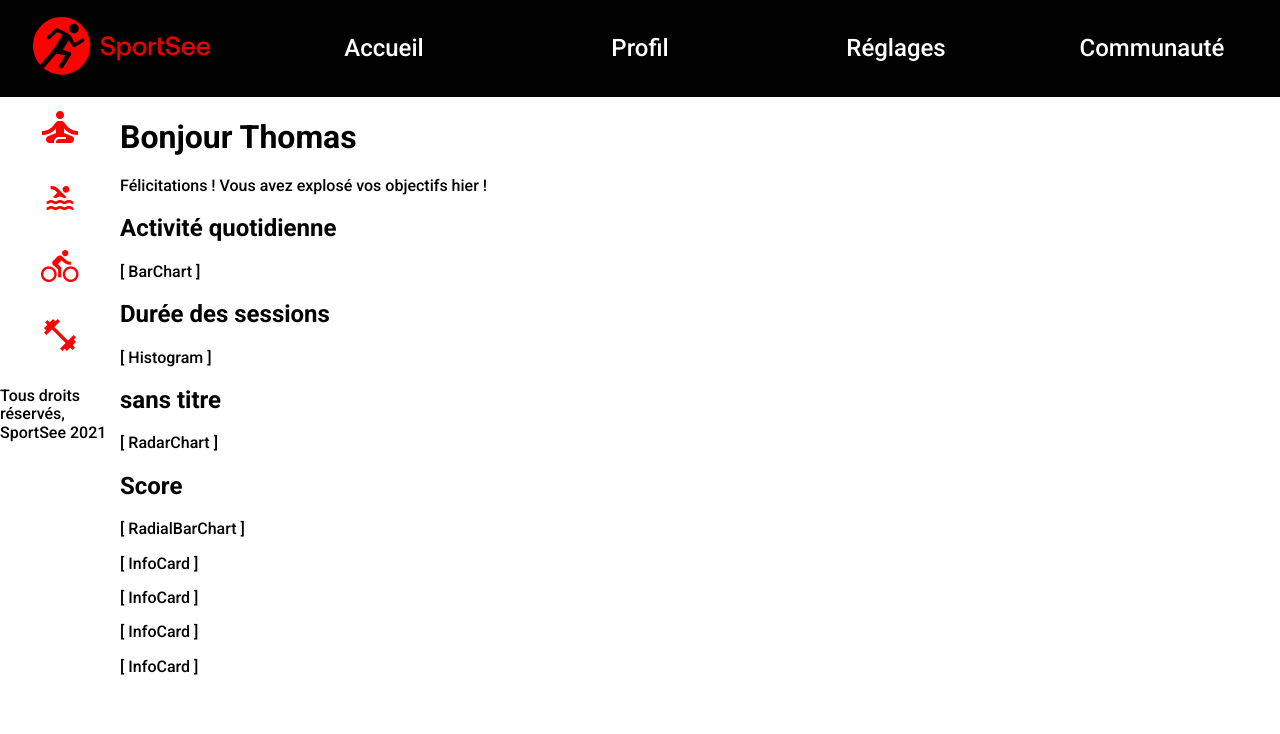
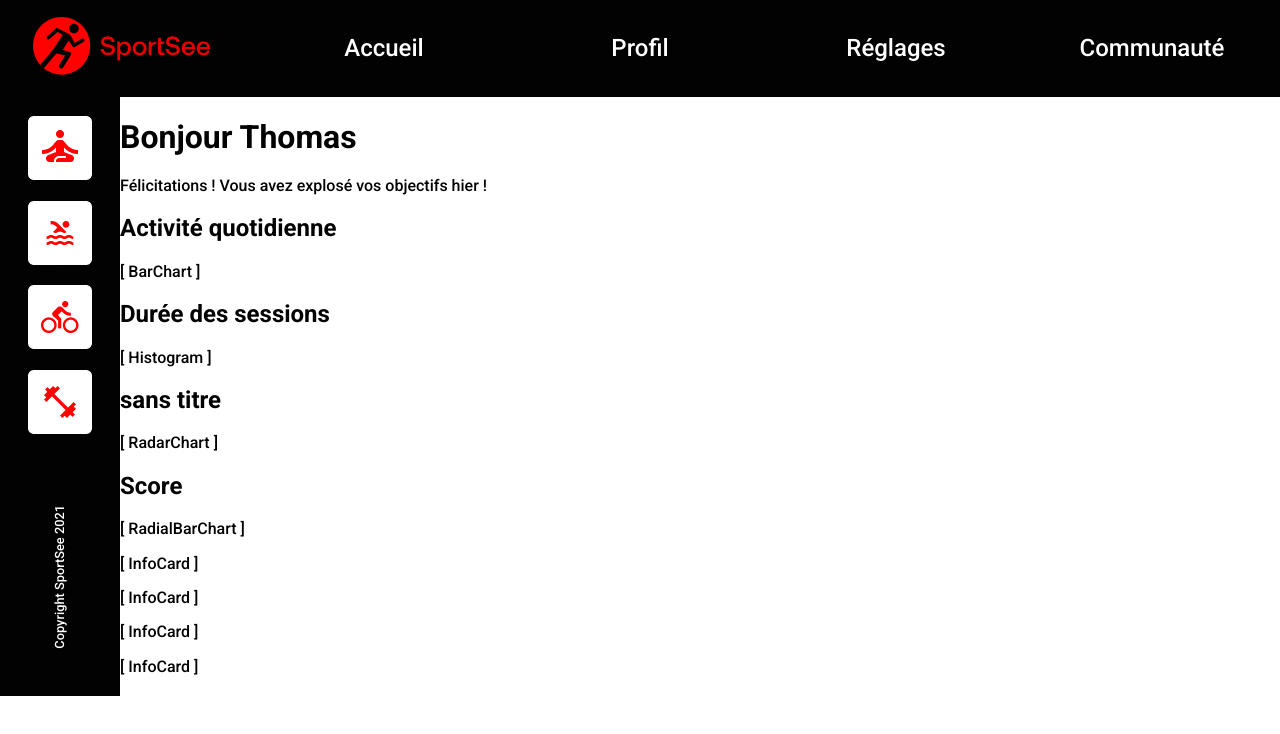
Before and after one commit to logic-fabric/sportsee, a React (Create React App) app: page / in a window 1280 px wide. Shown: the top 734 px of the page. Built offline with nearby package versions, Linux system fonts and the light colour scheme.

Commit message:
style: AsideNav component

```diff
--- a/src/components/AsideNav/AsideNav.jsx
+++ b/src/components/AsideNav/AsideNav.jsx
@@ -1,3 +1,6 @@
+import styled from "styled-components";
+
+import { styleVar } from "../../utils/styleVariables";
 import pictoBodybuilding from "../../assets/picto-bodybuilding.png";
 import pictoCycling from "../../assets/picto-cycling.png";
 import pictoMeditation from "../../assets/picto-meditation.png";
@@ -5,32 +8,64 @@ import pictoSwimming from "../../assets/picto-swimming.png";
 
 export function AsideNav() {
   return (
-    <div>
+    <AsideNavContainer>
       <nav>
-        <ul>
+        <ActivitiesList>
           <li>
             <a href="/">
-              <img src={pictoMeditation} alt="Méditation" />
+              <ActivityPicto src={pictoMeditation} alt="Méditation" />
             </a>
           </li>
           <li>
             <a href="/">
-              <img src={pictoSwimming} alt="Natation" />
+              <ActivityPicto src={pictoSwimming} alt="Natation" />
             </a>
           </li>
           <li>
             <a href="/">
-              <img src={pictoCycling} alt="Cyclisme" />
+              <ActivityPicto src={pictoCycling} alt="Cyclisme" />
             </a>
           </li>
           <li>
             <a href="/">
-              <img src={pictoBodybuilding} alt="Musculation" />
+              <ActivityPicto src={pictoBodybuilding} alt="Musculation" />
             </a>
           </li>
-        </ul>
+        </ActivitiesList>
       </nav>
-      <p>Tous droits réservés, SportSee 2021</p>
-    </div>
+
+      <Disclaimer>Copyright SportSee 2021</Disclaimer>
+    </AsideNavContainer>
   );
 }
+
+const AsideNavContainer = styled.div`
+  display: grid;
+  grid-template-rows: 3fr 2fr;
+
+  color: white;
+
+  background: ${styleVar.neutral900};
+`;
+
+const ActivitiesList = styled.ul`
+  display: flex;
+  flex-direction: column;
+  justify-content: center;
+
+  height: 100%;
+`;
+
+const ActivityPicto = styled.img`
+  padding: 0.5rem;
+`;
+
+const Disclaimer = styled.p`
+  writing-mode: vertical-lr;
+
+  padding: 3rem 2.5rem;
+
+  font-size: 0.8rem;
+
+  transform: rotate(180deg);
+`;
```
